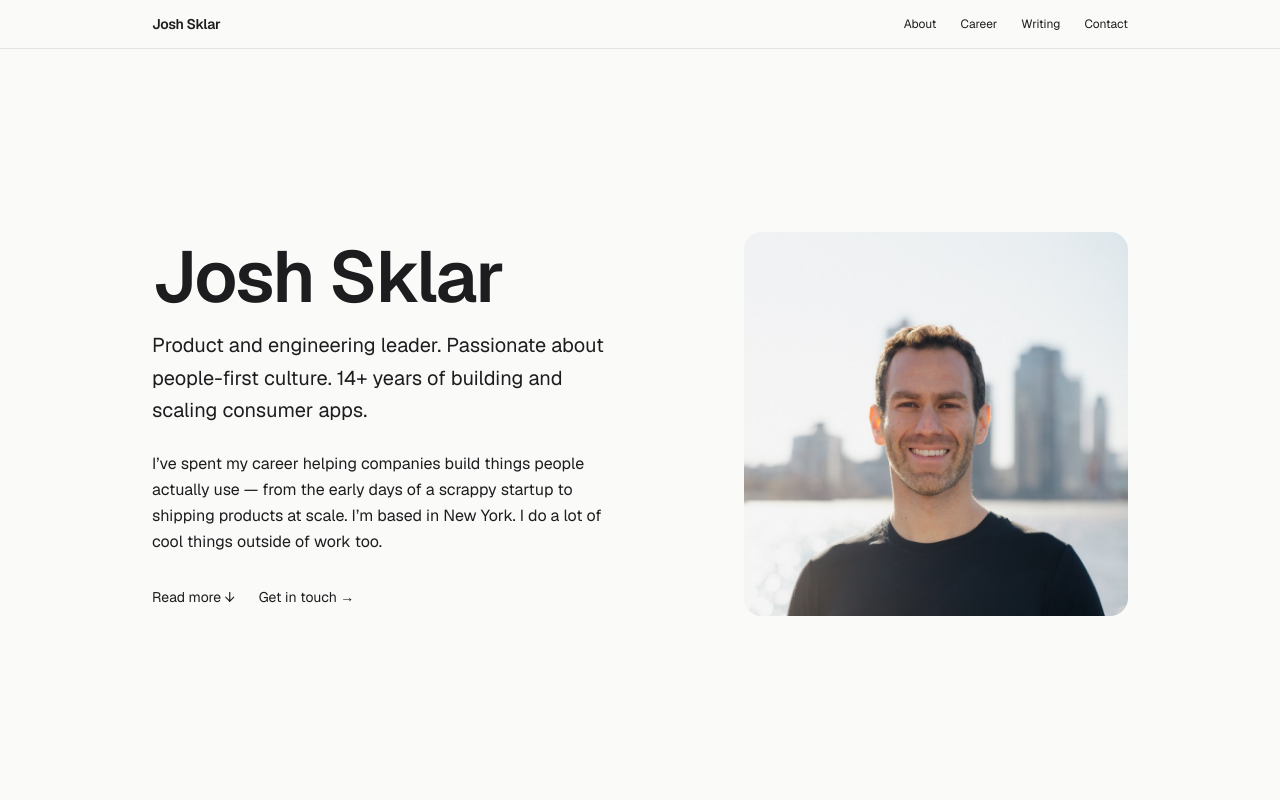
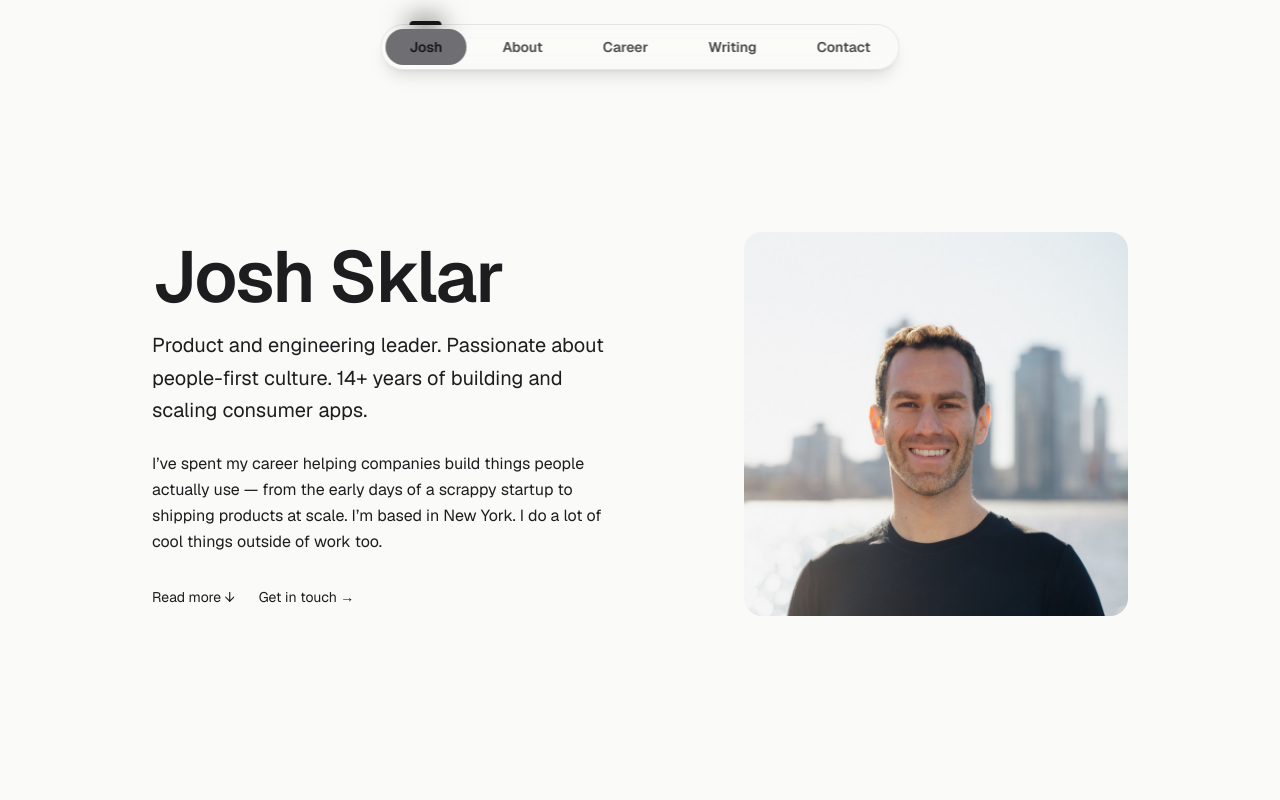
Before and after one commit to jrmsklar/joshsklar-web, a Next.js app: page / in a window 1280 px wide. Shown: the top 800 px of the page. Built offline with nearby package versions, Linux system fonts and the light colour scheme.

Commit message:
update navbar

```diff
--- a/package.json
+++ b/package.json
@@ -12,6 +12,7 @@
     "@base-ui/react": "^1.3.0",
     "class-variance-authority": "^0.7.1",
     "clsx": "^2.1.1",
+    "framer-motion": "^12.38.0",
     "lucide-react": "^1.7.0",
     "motion": "^12.38.0",
     "next": "16.2.1",
--- a/src/app/page.tsx
+++ b/src/app/page.tsx
@@ -4,6 +4,8 @@
 import { useEffect, useRef, useCallback } from "react";
 import { motion } from "motion/react";
 import { TestimonialsColumn } from "@/components/ui/testimonials-columns-1";
+import { NavBar } from "@/components/ui/tube-light-navbar";
+import { Home as HomeIcon, User, Briefcase, PenLine, Mail } from "lucide-react";
 
 /* ------------------------------------------------------------------ */
 /*  Intersection Observer hook for fade-up                            */
@@ -46,42 +48,15 @@
 }
 
 /* ------------------------------------------------------------------ */
-/*  Nav                                                               */
+/*  Nav items for tube light navbar                                    */
 /* ------------------------------------------------------------------ */
-function Nav() {
-  const scrollTo = useCallback((id: string) => {
-    document.getElementById(id)?.scrollIntoView({ behavior: "smooth" });
-  }, []);
-
-  return (
-    <nav className="fixed top-0 left-0 right-0 z-50 backdrop-blur-xl bg-[#FAFAF8]/80 border-b border-[--color-divider]">
-      <div className="max-w-5xl mx-auto px-6 h-12 flex items-center justify-between">
-        <button
-          onClick={() => scrollTo("hero")}
-          className="text-sm font-semibold tracking-tight text-[--color-foreground] hover:text-[--color-accent] transition-colors"
-        >
-          Josh Sklar
-        </button>
-        <div className="hidden sm:flex items-center gap-6 text-xs text-[--color-muted]">
-          {[
-            ["About", "about"],
-            ["Career", "career"],
-            ["Writing", "writing"],
-            ["Contact", "contact"],
-          ].map(([label, id]) => (
-            <button
-              key={id}
-              onClick={() => scrollTo(id)}
-              className="hover:text-[--color-foreground] transition-colors"
-            >
-              {label}
-            </button>
-          ))}
-        </div>
-      </div>
-    </nav>
-  );
-}
+const navItems = [
+  { name: "Josh", url: "#hero", icon: HomeIcon },
+  { name: "About", url: "#about", icon: User },
+  { name: "Career", url: "#career", icon: Briefcase },
+  { name: "Writing", url: "#writing", icon: PenLine },
+  { name: "Contact", url: "#contact", icon: Mail },
+];
 
 /* ------------------------------------------------------------------ */
 /*  Section 1 — Hero                                                  */
@@ -502,10 +477,10 @@
 /* ------------------------------------------------------------------ */
 /*  Page                                                              */
 /* ------------------------------------------------------------------ */
-export default function Home() {
+export default function HomePage() {
   return (
     <>
-      <Nav />
+      <NavBar items={navItems} />
       <main>
         <Hero />
         <ByTheNumbers />
--- /dev/null
+++ b/src/components/ui/tube-light-navbar.tsx
@@ -0,0 +1,89 @@
+"use client"
+import React, { useEffect, useState, useCallback } from "react"
+import { motion } from "framer-motion"
+import { LucideIcon } from "lucide-react"
+import { cn } from "@/lib/utils"
+
+interface NavItem {
+    name: string
+    url: string
+    icon: LucideIcon
+}
+
+interface NavBarProps {
+    items: NavItem[]
+    className?: string
+}
+
+export function NavBar({ items, className }: NavBarProps) {
+    const [activeTab, setActiveTab] = useState(items[0].name)
+    const [isMobile, setIsMobile] = useState(false)
+
+    useEffect(() => {
+        const handleResize = () => {
+            setIsMobile(window.innerWidth < 768)
+        }
+        handleResize()
+        window.addEventListener("resize", handleResize)
+        return () => window.removeEventListener("resize", handleResize)
+    }, [])
+
+    const handleClick = useCallback((e: React.MouseEvent, item: NavItem) => {
+        e.preventDefault()
+        setActiveTab(item.name)
+        const id = item.url.replace("#", "")
+        document.getElementById(id)?.scrollIntoView({ behavior: "smooth" })
+    }, [])
+
+    return (
+        <div
+            className={cn(
+                "fixed bottom-0 sm:top-0 left-1/2 -translate-x-1/2 z-[200] mb-6 sm:pt-6 h-max",
+                className,
+            )}
+        >
+            <div className="flex items-center gap-3 bg-background/5 border border-border backdrop-blur-lg py-1 px-1 rounded-full shadow-lg">
+                {items.map((item) => {
+                    const Icon = item.icon
+                    const isActive = activeTab === item.name
+
+                    return (
+                        <a
+                            key={item.name}
+                            href={item.url}
+                            onClick={(e) => handleClick(e, item)}
+                            className={cn(
+                                "relative cursor-pointer text-sm font-semibold px-6 py-2 rounded-full transition-colors",
+                                "text-foreground/80 hover:text-primary",
+                                isActive && "bg-muted text-primary",
+                            )}
+                        >
+                            <span className="hidden md:inline">{item.name}</span>
+                            <span className="md:hidden">
+                                <Icon size={18} strokeWidth={2.5} />
+                            </span>
+                            {isActive && (
+                                <motion.div
+                                    layoutId="lamp"
+                                    className="absolute inset-0 w-full bg-primary/5 rounded-full -z-10"
+                                    initial={false}
+                                    transition={{
+                                        type: "spring",
+                                        stiffness: 300,
+                                        damping: 30,
+                                    }}
+                                >
+                                    <div className="absolute -top-2 left-1/2 -translate-x-1/2 w-8 h-1 bg-primary rounded-t-full">
+                                        <div className="absolute w-12 h-6 bg-primary/20 rounded-full blur-md -top-2 -left-2" />
+                                        <div className="absolute w-8 h-6 bg-primary/20 rounded-full blur-md -top-1" />
+                                        <div className="absolute w-4 h-4 bg-primary/20 rounded-full blur-sm top-0 left-2" />
+                                    </div>
+                                </motion.div>
+                            )}
+                        </a>
+                    )
+                })}
+            </div>
+        </div>
+    )
+}
```
Also changed, not shown: .claude/launch.json, 1 other file (tests, documents, lock files or other folders).
